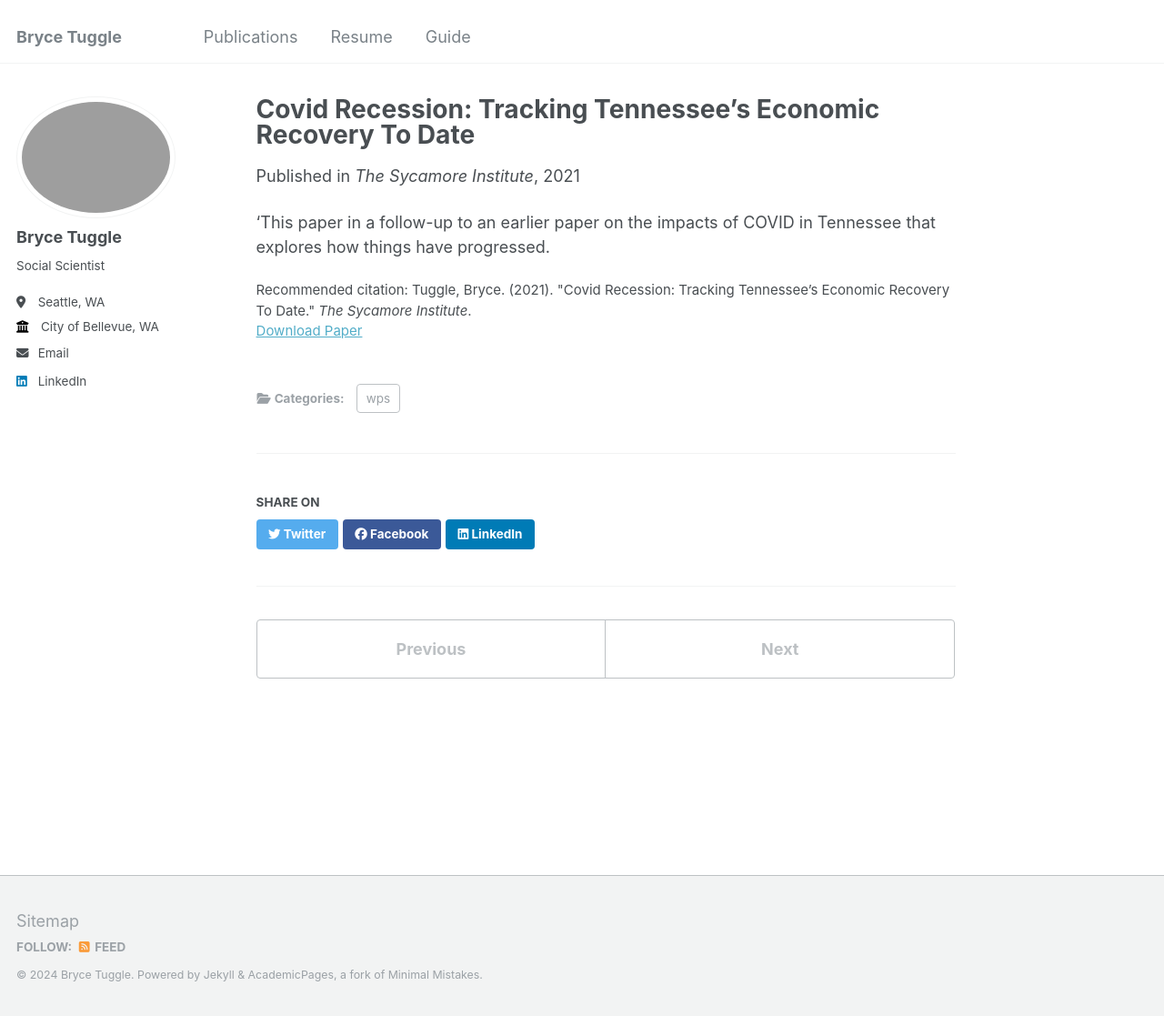
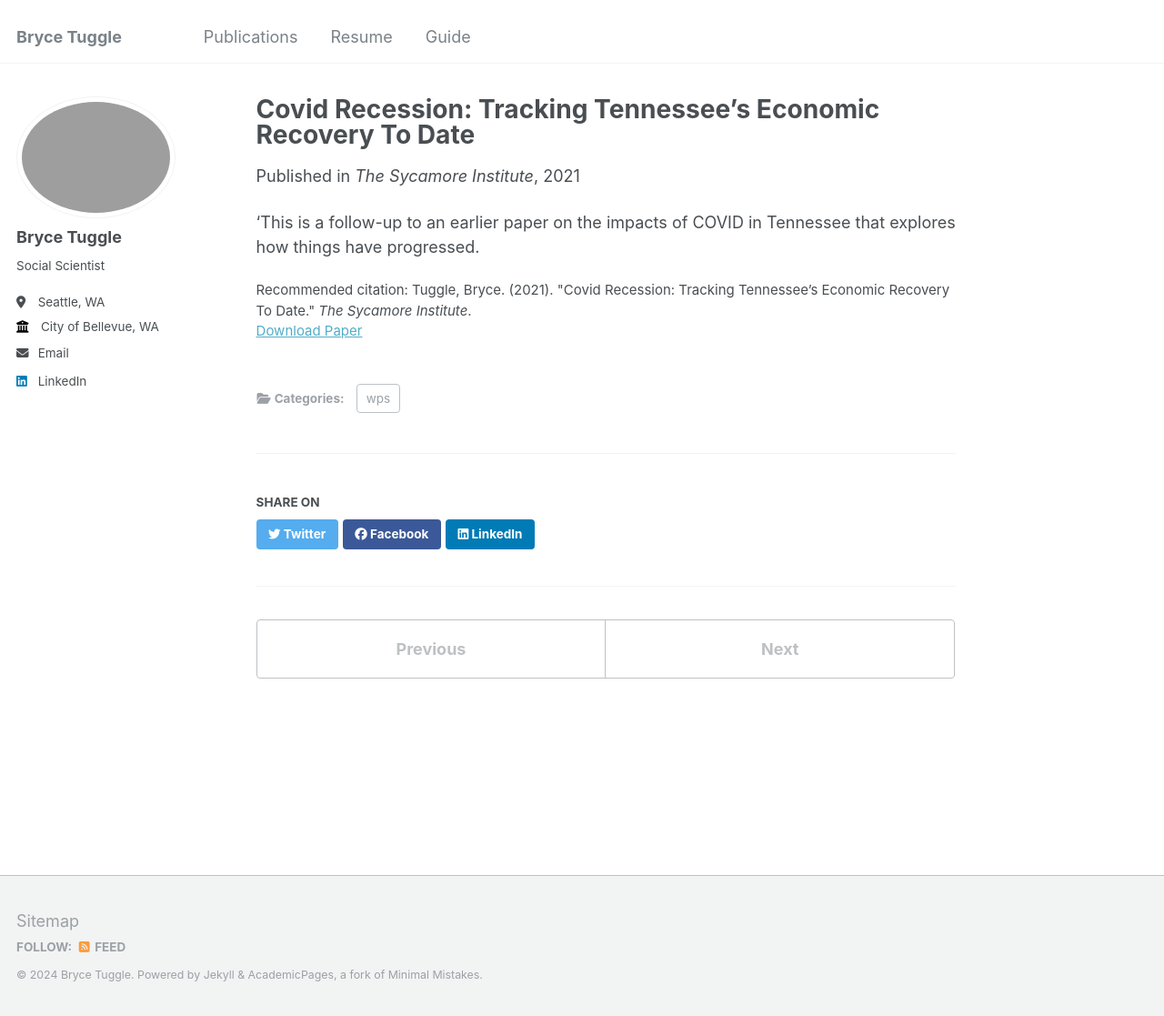
Before and after one commit to bwtuggle/bwtuggle.github.io, a Jekyll site: the page built from _publications/2021-07-28-covid-update.md, in a window 1280 px wide and 1117 px high. Shown: the whole window at 91% size. Built offline with Jekyll 4.4.1, drawn with Linux system fonts in a browser that asks for light colours.

Commit message:
Update 2021-07-28-covid-update.md

```diff
--- a/_publications/2021-07-28-covid-update.md
+++ b/_publications/2021-07-28-covid-update.md
@@ -3,7 +3,7 @@ title: "Covid Recession: Tracking Tennessee’s Economic Recovery To Date"
 collection: publications
 category: wps
 permalink: /publication/2021-07-28-covid-update
-excerpt: 'This paper in a follow-up to an earlier paper on the impacts of COVID in Tennessee that explores how things have progressed.'
+excerpt: 'This is a follow-up to an earlier paper on the impacts of COVID in Tennessee that explores how things have progressed.'
 date: 2021-07-28
 venue: 'The Sycamore Institute'
 #slidesurl: 'http://academicpages.github.io/files/slides1.pdf'
@@ -11,4 +11,4 @@ paperurl: 'https://sycamoretn.org/tennessee-covid-economic-recovery/'
 citation: 'Tuggle, Bryce. (2021). &quot;Covid Recession: Tracking Tennessee’s Economic Recovery To Date.&quot; <i>The Sycamore Institute</i>.'
 ---
 
-'This paper in a follow-up to an earlier paper on the impacts of COVID in Tennessee that explores how things have progressed.
+'This is a follow-up to an earlier paper on the impacts of COVID in Tennessee that explores how things have progressed.
```
